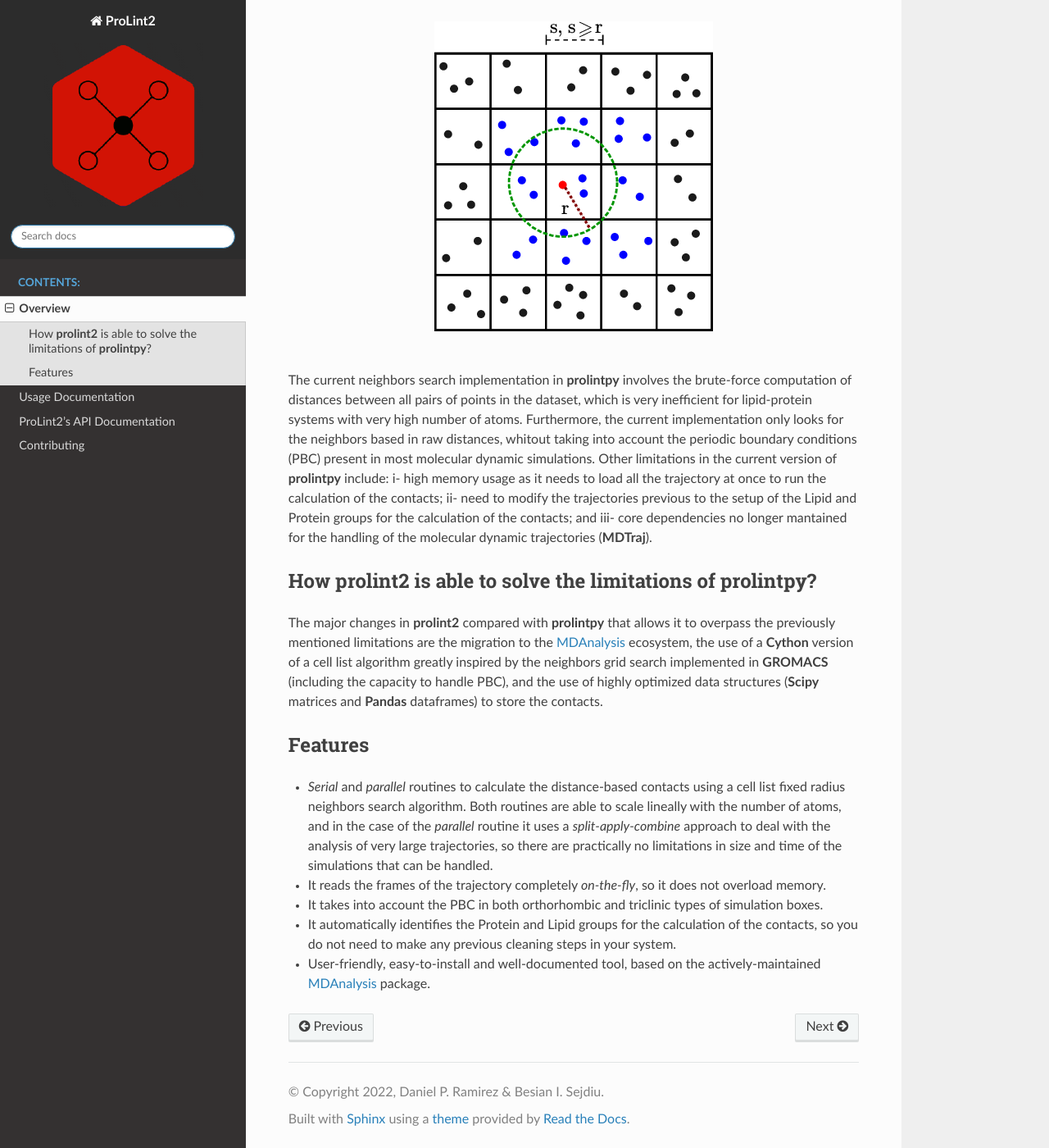
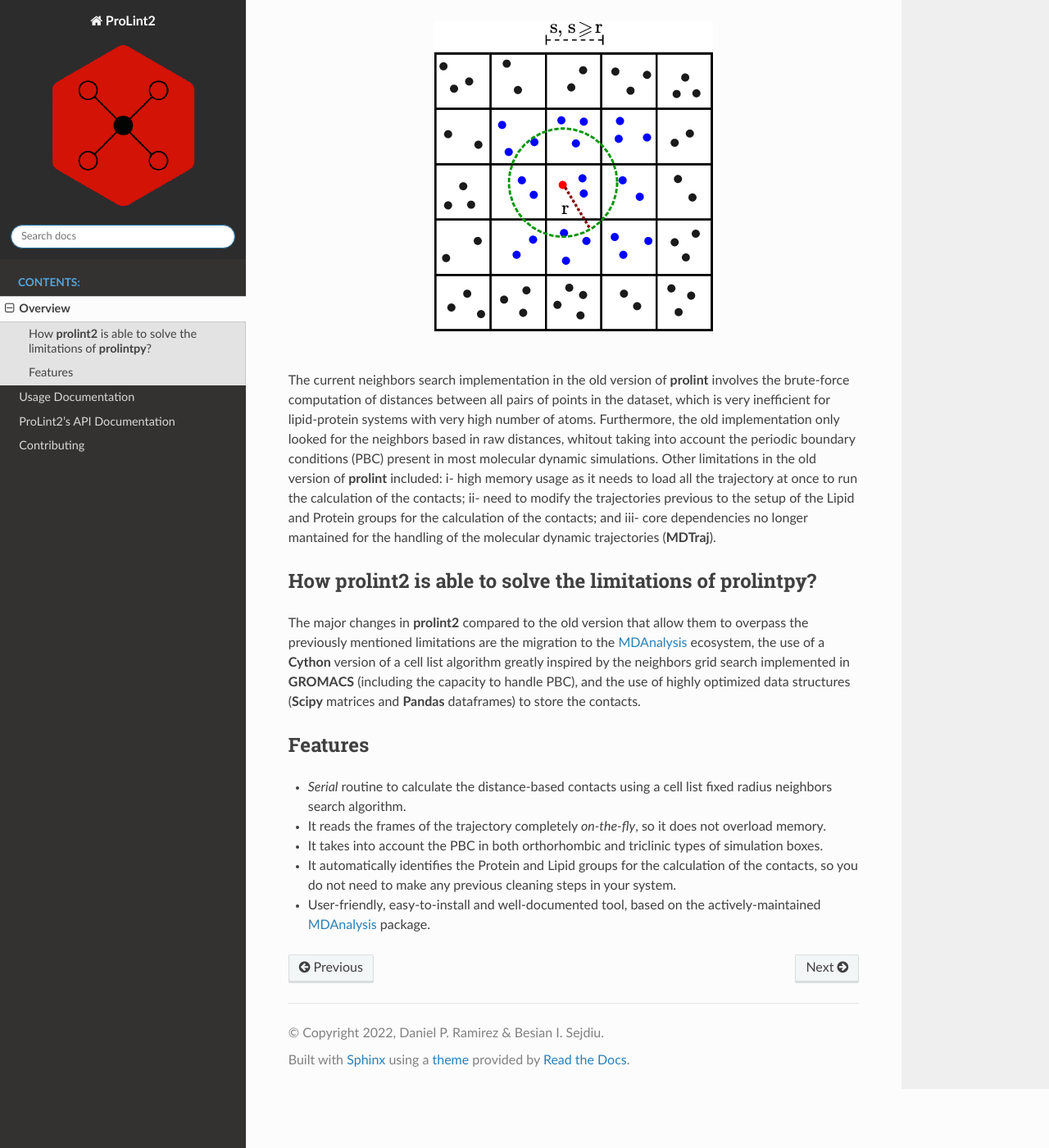
Before and after one commit to ProLint/prolint2, a Sphinx documentation site: the page built from docs/source/intro.rst, in a window 1280 px wide and 1400 px high, scrolled down 1559 px. Shown: the whole window at 82% size. Built offline with Sphinx 7.4.7 and the Read the Docs theme 2.0.0, drawn with Linux system fonts in a browser that asks for light colours; pages that are not in the unit, such as notebooks, are missing from menus; the version number could not be read and is left out.

Commit message:
updating intro and overview

```diff
--- a/docs/source/intro.rst
+++ b/docs/source/intro.rst
@@ -42,18 +42,18 @@ where you can usually deal with a very large number of points.
 
 |
 
-The current neighbors search implementation in **prolintpy** involves the brute-force computation of distances between
+The current neighbors search implementation in the old version of **prolint** involves the brute-force computation of distances between
 all pairs of points in the dataset, which is very inefficient for lipid-protein systems with very high number of atoms.
-Furthermore, the current implementation only looks for the neighbors based in raw distances, whitout taking into account
-the periodic boundary conditions (PBC) present in most molecular dynamic simulations. Other limitations in the current
-version of **prolintpy** include: i- high memory usage as it needs to load all the trajectory at once to run the calculation of the contacts;
+Furthermore, the old implementation only looked for the neighbors based in raw distances, whitout taking into account
+the periodic boundary conditions (PBC) present in most molecular dynamic simulations. Other limitations in the old
+version of **prolint** included: i- high memory usage as it needs to load all the trajectory at once to run the calculation of the contacts;
 ii- need to modify the trajectories previous to the setup of the Lipid and Protein groups for the calculation of the contacts; and
 iii- core dependencies no longer mantained for the handling of the molecular dynamic trajectories (**MDTraj**).
 
 How **prolint2** is able to solve the limitations of **prolintpy**?
 ---------------------------------------------------------------
 
-The major changes in **prolint2** compared with **prolintpy** that allows it to overpass the previously mentioned limitations are the migration
+The major changes in **prolint2** compared to the old version that allow them to overpass the previously mentioned limitations are the migration
 to the `MDAnalysis`_ ecosystem, the use of a **Cython** version of a cell list algorithm greatly inspired by the
 neighbors grid search implemented in **GROMACS** (including the capacity to handle PBC), and the use of highly optimized data structures
 (**Scipy** matrices and **Pandas** dataframes) to store the contacts.
@@ -61,7 +61,7 @@ neighbors grid search implemented in **GROMACS** (including the capacity to hand
 Features
 --------
 
-* *Serial* and *parallel* routines to calculate the distance-based contacts using a cell list fixed radius neighbors search algorithm. Both routines are able to scale lineally with the number of atoms, and in the case of the *parallel* routine it uses a *split-apply-combine* approach to deal with the analysis of very large trajectories, so there are practically no limitations in size and time of the simulations that can be handled.
+* *Serial* routine to calculate the distance-based contacts using a cell list fixed radius neighbors search algorithm.
 
 * It reads the frames of the trajectory completely *on-the-fly*, so it does not overload memory.
 
```
Also changed, not shown: docs/index.rst (+9 -17 lines).
